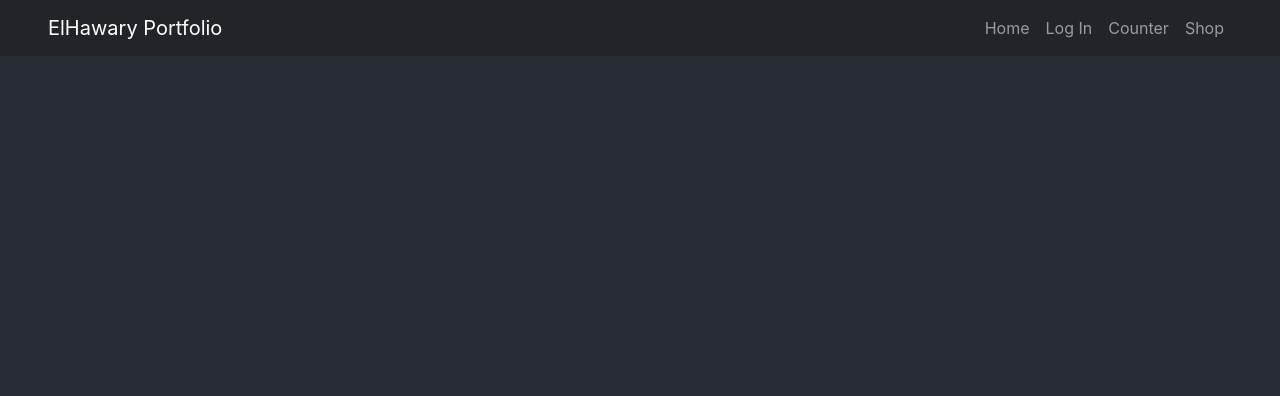
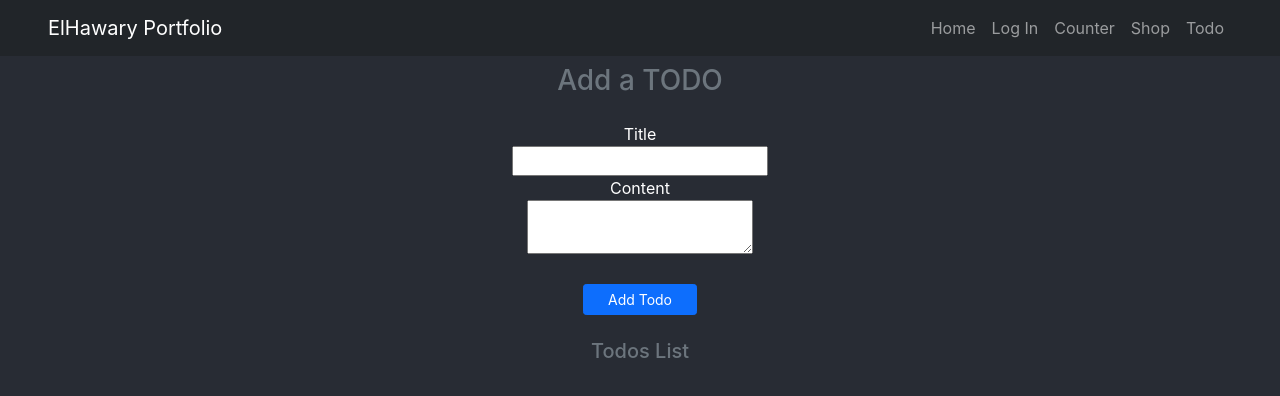
Before and after one commit to AdamElhawary/react-counter, a React (Create React App) app: page /todo in a window 1280 px wide. Shown: the top 396 px of the page. Built offline with nearby package versions, Linux system fonts and the light colour scheme.

Commit message:
added redux todo

```diff
--- a/package.json
+++ b/package.json
@@ -4,12 +4,15 @@
   "version": "0.1.0",
   "private": true,
   "dependencies": {
+    "@reduxjs/toolkit": "^1.6.2",
     "@testing-library/jest-dom": "^5.11.4",
     "@testing-library/react": "^11.1.0",
     "@testing-library/user-event": "^12.1.10",
     "bootstrap": "^5.1.3",
     "react": "^17.0.2",
+    "react-bootstrap": "^2.0.0",
     "react-dom": "^17.0.2",
+    "react-redux": "^7.2.5",
     "react-router-dom": "^5.3.0",
     "react-scripts": "4.0.3",
     "reactstrap": "^8.10.0",
--- a/src/App.js
+++ b/src/App.js
@@ -5,8 +5,8 @@ import Home from "./Home";
 import Counter from "./components/counter";
 import Products from "./components/products";
 import ProductDetails from "./components/ProductDetails";
-
-function App() {
+import Todo from "./components/todo";
+const App = () => {
   return (
     <Router>
       <CustomNavbar />
@@ -16,9 +16,10 @@ function App() {
         <Route path="/counter" component={Counter} />
         <Route path="/shop" component={Products} />
         <Route path="/product/details/:id" component={ProductDetails} />
+        <Route path="/todo" component={Todo} />
       </Switch>
     </Router>
   );
-}
+};
 
 export default App;
--- a/src/components/Navbar/index.js
+++ b/src/components/Navbar/index.js
@@ -42,6 +42,11 @@ const CustomNavbar = (props) => {
                 Shop
               </Link>
             </NavItem>
+            <NavItem>
+              <Link className="nav-link" to="/todo">
+                Todo
+              </Link>
+            </NavItem>
           </Nav>
         </Collapse>
       </Navbar>
--- /dev/null
+++ b/src/components/todo/index.jsx
@@ -0,0 +1,25 @@
+import React, { useState, useEffect } from "react";
+import TodoForm from "../todoList/TodoForm";
+import TodoList from "../todoList/TodoList";
+import { useSelector, useDispatch } from "react-redux";
+import { addTodo, deleteTodo } from "../../reducers/actions";
+
+function Todo() {
+  const todos = useSelector((state) => state.todos);
+  const dispatch = useDispatch();
+
+  const addTodoLocal = (item) => {
+    dispatch(addTodo(item.title, item.content));
+  };
+  const deleteTodoLocal = (item) => {
+    dispatch(deleteTodo(item.title, item.content));
+  };
+  return (
+    <div className="text-center py-2 todo-wrapper mb-5 container">
+      <TodoForm addTodo={addTodoLocal} />
+      <TodoList todos={todos} deleteTodo={deleteTodoLocal} />
+    </div>
+  );
+}
+
+export default Todo;
--- /dev/null
+++ b/src/components/todoList/TodoForm.jsx
@@ -0,0 +1,42 @@
+import React, { useState } from "react";
+
+const TodoForm = ({ addTodo }) => {
+  const [title, setTitle] = useState("");
+  const [content, setContent] = useState("");
+
+  const handleSubmission = (e) => {
+    e.preventDefault();
+    addTodo({ title, content });
+    setTitle("");
+    setContent("");
+  };
+
+  return (
+    <div>
+      <h3 className="text-muted mb-4">Add a TODO</h3>
+
+      <form onSubmit={handleSubmission}>
+        Title <br />
+        <input
+          type="text"
+          name="title"
+          value={title}
+          onChange={(e) => setTitle(e.target.value)}
+        />
+        <br />
+        Content <br />
+        <textarea
+          name="content"
+          value={content}
+          onChange={(e) => setContent(e.target.value)}
+        ></textarea>
+        <br />
+        <button className="my-4 btn btn-primary btn-sm px-4" type="submit">
+          Add Todo
+        </button>
+      </form>
+    </div>
+  );
+};
+
+export default TodoForm;
--- /dev/null
+++ b/src/components/todoList/TodoList.jsx
@@ -0,0 +1,31 @@
+import React, { useEffect } from "react";
+
+const TodoList = ({ todos, deleteTodo }) => {
+  useEffect(() => {
+    console.log(todos);
+  }, [todos]);
+
+  return (
+    <div className="text-left">
+      <h5 className="mx-5 text-muted">Todos List</h5>
+      {todos ? (
+        todos.map((todo, i) => {
+          return (
+            <ul key={i}>
+              <li className="border d-flex">
+                <div className="text">
+                  <p>Title : {todo.title}</p>
+                  <p>Content : {todo.content}</p>
+                </div>
+              </li>
+            </ul>
+          );
+        })
+      ) : (
+        <p className="h5 mx-5 text-muted">no items on the list ..</p>
+      )}
+    </div>
+  );
+};
+
+export default TodoList;
--- a/src/index.js
+++ b/src/index.js
@@ -3,16 +3,14 @@ import ReactDOM from "react-dom";
 import "bootstrap/dist/css/bootstrap.css";
 import "./index.css";
 import App from "./App";
-import reportWebVitals from "./reportWebVitals";
+import { Provider } from "react-redux";
+import { store } from "./store";
 
 ReactDOM.render(
   <React.StrictMode>
-    <App />
+    <Provider store={store}>
+      <App />
+    </Provider>
   </React.StrictMode>,
   document.getElementById("root")
 );
-
-// If you want to start measuring performance in your app, pass a function
-// to log results (for example: reportWebVitals(console.log))
-// or send to an analytics endpoint. Learn more: https://bit.ly/CRA-vitals
-reportWebVitals();
--- /dev/null
+++ b/src/reducers/actions.js
@@ -0,0 +1,14 @@
+export const ADD_TODO = "ADD_TODO";
+export const addTodo = (title, content) => {
+  return {
+    type: ADD_TODO,
+    payload: { title: title, content: content },
+  };
+};
+export const DELETE_TODO = "DELETE_TODO";
+export const deleteTodo = (title, content) => {
+  return {
+    type: DELETE_TODO,
+    payload: { title: title, content: content },
+  };
+};
--- /dev/null
+++ b/src/reducers/index.js
@@ -0,0 +1,20 @@
+import { ADD_TODO, DELETE_TODO } from "./actions";
+const intialState = {
+  todos: [],
+};
+export const TodoReducer = (state = intialState, action) => {
+  switch (action.type) {
+    case ADD_TODO:
+      state.todos.push(action.payload);
+      console.log(state);
+      return state;
+    case DELETE_TODO:
+      state.todos = state.todos.filter(
+        (todo) => todo.title !== action.payload.title
+      );
+      console.log(state);
+      return state;
+    default:
+      return state;
+  }
+};
--- /dev/null
+++ b/src/store/index.js
@@ -0,0 +1,4 @@
+import { createStore } from "redux";
+import { TodoReducer } from "../reducers";
+
+export const store = createStore(TodoReducer);
```
Also changed, not shown: 2 other files (tests, documents, lock files or other folders).
